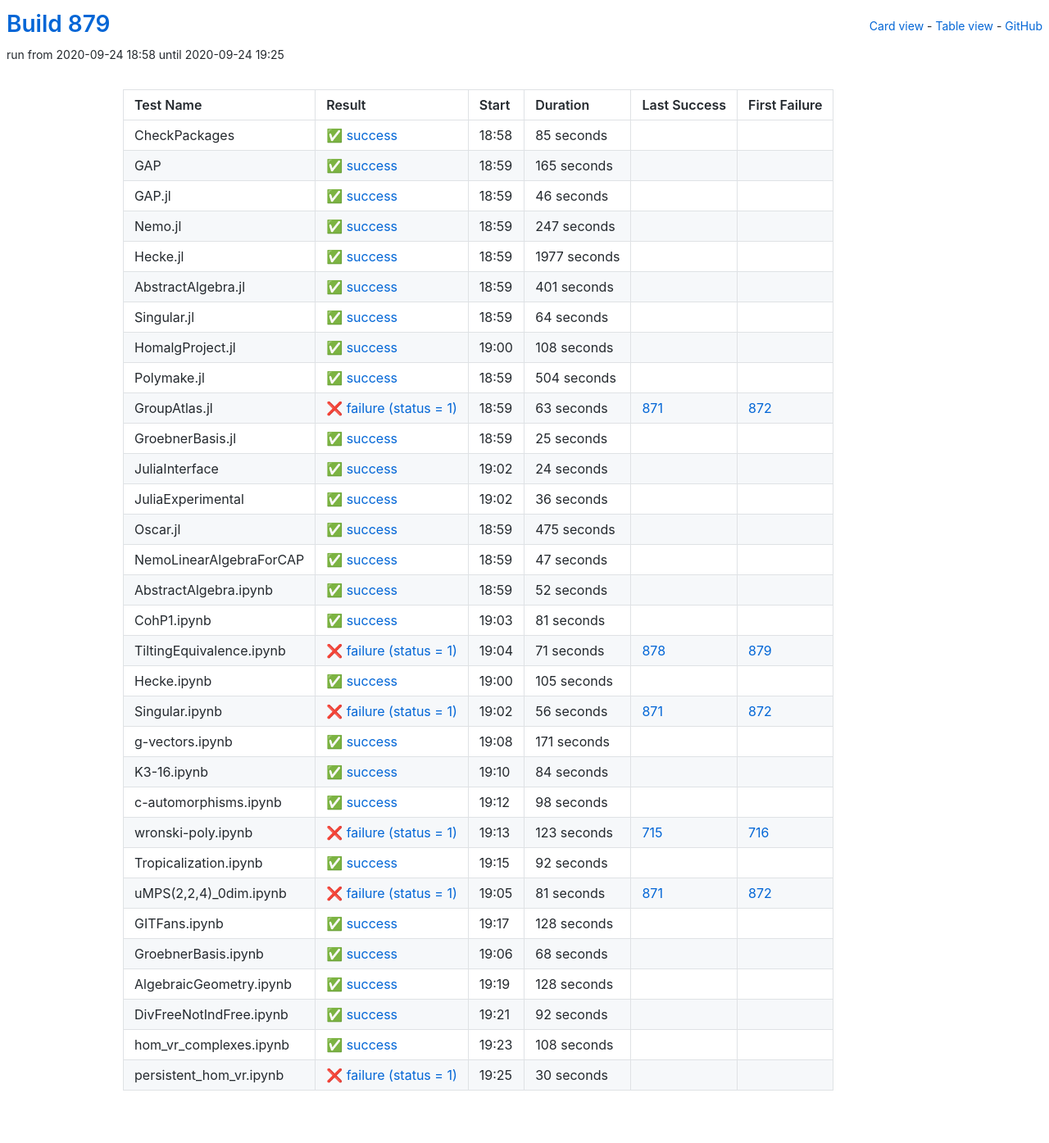
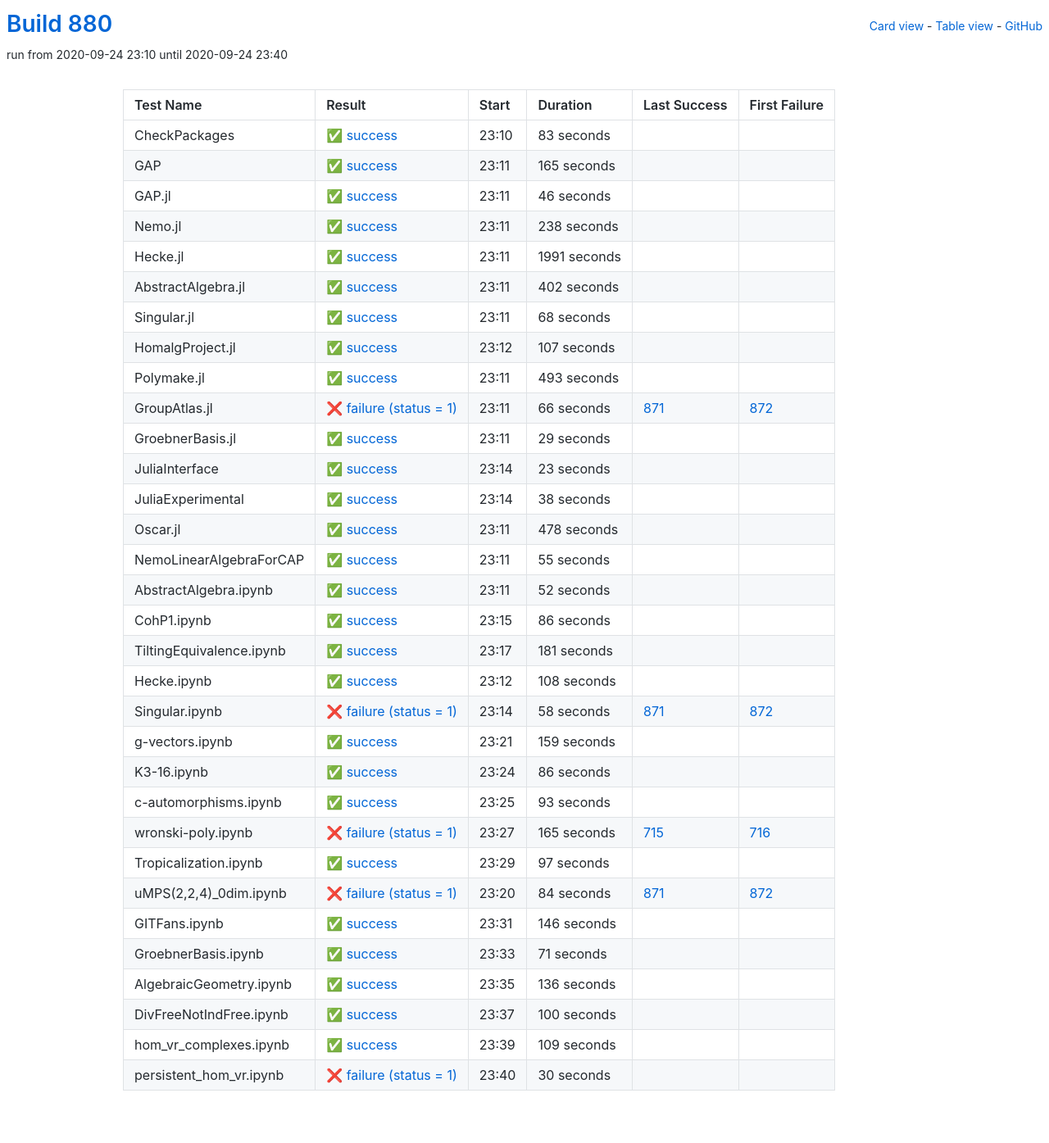
Before and after one commit to oscar-system/oscar-ci-status-stable, a Jekyll site: the page built from table.html, in a window 1280 px wide. Shown: the whole page at 82% size. Built offline with Jekyll 4.4.1, drawn with Linux system fonts in a browser that asks for light colours.

Commit message:
Build #880

```diff
--- a/_data/ci.yml
+++ b/_data/ci.yml
@@ -1,6 +1,6 @@
 ---
-build: 879
-build_url: https://oscarci.mathematik.uni-kl.de/job/oscar-stable/879/
+build: 880
+build_url: https://oscarci.mathematik.uni-kl.de/job/oscar-stable/880/
 job: oscar-stable
 organization: oscar-system
 repo: oscar-ci-status-stable
@@ -8,20 +8,20 @@ repourl: https://github.com/oscar-system/oscar-ci-status-stable
 tests:
 - name: CheckPackages
   id: checkpackages
-  log: https://oscarci.mathematik.uni-kl.de/job/oscar-stable/879/artifact/logs/build-879/CheckPackages.log
-  start: 2020-09-24 18:58
+  log: https://oscarci.mathematik.uni-kl.de/job/oscar-stable/880/artifact/logs/build-880/CheckPackages.log
+  start: 2020-09-24 23:10
   success: true
   exitcode: 0
   status: success
-  duration: 85
+  duration: 83
   last_success: false
   last_success_url:
   first_failure: false
   first_failure_url:
 - name: GAP
   id: gap
-  log: https://oscarci.mathematik.uni-kl.de/job/oscar-stable/879/artifact/logs/build-879/GAP.log
-  start: 2020-09-24 18:59
+  log: https://oscarci.mathematik.uni-kl.de/job/oscar-stable/880/artifact/logs/build-880/GAP.log
+  start: 2020-09-24 23:11
   success: true
   exitcode: 0
   status: success
@@ -32,8 +32,8 @@ tests:
   first_failure_url:
 - name: GAP.jl
   id: gap-jl
-  log: https://oscarci.mathematik.uni-kl.de/job/oscar-stable/879/artifact/logs/build-879/GAP.jl.log
-  start: 2020-09-24 18:59
+  log: https://oscarci.mathematik.uni-kl.de/job/oscar-stable/880/artifact/logs/build-880/GAP.jl.log
+  start: 2020-09-24 23:11
   success: true
   exitcode: 0
   status: success
@@ -44,152 +44,152 @@ tests:
   first_failure_url:
 - name: Nemo.jl
   id: nemo-jl
-  log: https://oscarci.mathematik.uni-kl.de/job/oscar-stable/879/artifact/logs/build-879/Nemo.jl.log
-  start: 2020-09-24 18:59
+  log: https://oscarci.mathematik.uni-kl.de/job/oscar-stable/880/artifact/logs/build-880/Nemo.jl.log
+  start: 2020-09-24 23:11
   success: true
   exitcode: 0
   status: success
-  duration: 247
+  duration: 238
   last_success: false
   last_success_url:
   first_failure: false
   first_failure_url:
 - name: Hecke.jl
   id: hecke-jl
-  log: https://oscarci.mathematik.uni-kl.de/job/oscar-stable/879/artifact/logs/build-879/Hecke.jl.log
-  start: 2020-09-24 18:59
+  log: https://oscarci.mathematik.uni-kl.de/job/oscar-stable/880/artifact/logs/build-880/Hecke.jl.log
+  start: 2020-09-24 23:11
   success: true
   exitcode: 0
   status: success
-  duration: 1977
+  duration: 1991
   last_success: false
   last_success_url:
   first_failure: false
   first_failure_url:
 - name: AbstractAlgebra.jl
   id: abstractalgebra-jl
-  log: https://oscarci.mathematik.uni-kl.de/job/oscar-stable/879/artifact/logs/build-879/AbstractAlgebra.jl.log
-  start: 2020-09-24 18:59
+  log: https://oscarci.mathematik.uni-kl.de/job/oscar-stable/880/artifact/logs/build-880/AbstractAlgebra.jl.log
+  start: 2020-09-24 23:11
   success: true
   exitcode: 0
   status: success
-  duration: 401
+  duration: 402
   last_success: false
   last_success_url:
   first_failure: false
   first_failure_url:
 - name: Singular.jl
   id: singular-jl
-  log: https://oscarci.mathematik.uni-kl.de/job/oscar-stable/879/artifact/logs/build-879/Singular.jl.log
-  start: 2020-09-24 18:59
+  log: https://oscarci.mathematik.uni-kl.de/job/oscar-stable/880/artifact/logs/build-880/Singular.jl.log
+  start: 2020-09-24 23:11
   success: true
   exitcode: 0
   status: success
-  duration: 64
+  duration: 68
   last_success: false
   last_success_url:
   first_failure: false
   first_failure_url:
 - name: HomalgProject.jl
   id: homalgproject-jl
-  log: https://oscarci.mathematik.uni-kl.de/job/oscar-stable/879/artifact/logs/build-879/HomalgProject.jl.log
-  start: 2020-09-24 19:00
+  log: https://oscarci.mathematik.uni-kl.de/job/oscar-stable/880/artifact/logs/build-880/HomalgProject.jl.log
+  start: 2020-09-24 23:12
   success: true
   exitcode: 0
   status: success
-  duration: 108
+  duration: 107
   last_success: false
   last_success_url:
   first_failure: false
   first_failure_url:
 - name: Polymake.jl
   id: polymake-jl
-  log: https://oscarci.mathematik.uni-kl.de/job/oscar-stable/879/artifact/logs/build-879/Polymake.jl.log
-  start: 2020-09-24 18:59
+  log: https://oscarci.mathematik.uni-kl.de/job/oscar-stable/880/artifact/logs/build-880/Polymake.jl.log
+  start: 2020-09-24 23:11
   success: true
   exitcode: 0
   status: success
-  duration: 504
+  duration: 493
   last_success: false
   last_success_url:
   first_failure: false
   first_failure_url:
 - name: GroupAtlas.jl
   id: groupatlas-jl
-  log: https://oscarci.mathematik.uni-kl.de/job/oscar-stable/879/artifact/logs/build-879/GroupAtlas.jl.log
-  start: 2020-09-24 18:59
+  log: https://oscarci.mathematik.uni-kl.de/job/oscar-stable/880/artifact/logs/build-880/GroupAtlas.jl.log
+  start: 2020-09-24 23:11
   success: false
   exitcode: 1
   status: failure
-  duration: 63
+  duration: 66
   last_success: 871
   last_success_url: https://oscarci.mathematik.uni-kl.de/job/oscar-stable/871/
   first_failure: 872
   first_failure_url: https://oscarci.mathematik.uni-kl.de/job/oscar-stable/872/
 - name: GroebnerBasis.jl
   id: groebnerbasis-jl
-  log: https://oscarci.mathematik.uni-kl.de/job/oscar-stable/879/artifact/logs/build-879/GroebnerBasis.jl.log
-  start: 2020-09-24 18:59
+  log: https://oscarci.mathematik.uni-kl.de/job/oscar-stable/880/artifact/logs/build-880/GroebnerBasis.jl.log
+  start: 2020-09-24 23:11
   success: true
   exitcode: 0
   status: success
-  duration: 25
+  duration: 29
   last_success: false
   last_success_url:
   first_failure: false
   first_failure_url:
 - name: JuliaInterface
   id: juliainterface
-  log: https://oscarci.mathematik.uni-kl.de/job/oscar-stable/879/artifact/logs/build-879/JuliaInterface.log
-  start: 2020-09-24 19:02
+  log: https://oscarci.mathematik.uni-kl.de/job/oscar-stable/880/artifact/logs/build-880/JuliaInterface.log
+  start: 2020-09-24 23:14
   success: true
   exitcode: 0
   status: success
-  duration: 24
+  duration: 23
   last_success: false
   last_success_url:
   first_failure: false
   first_failure_url:
 - name: JuliaExperimental
   id: juliaexperimental
-  log: https://oscarci.mathematik.uni-kl.de/job/oscar-stable/879/artifact/logs/build-879/JuliaExperimental.log
-  start: 2020-09-24 19:02
+  log: https://oscarci.mathematik.uni-kl.de/job/oscar-stable/880/artifact/logs/build-880/JuliaExperimental.log
+  start: 2020-09-24 23:14
   success: true
   exitcode: 0
   status: success
-  duration: 36
+  duration: 38
   last_success: false
   last_success_url:
   first_failure: false
   first_failure_url:
 - name: Oscar.jl
   id: oscar-jl
-  log: https://oscarci.mathematik.uni-kl.de/job/oscar-stable/879/artifact/logs/build-879/Oscar.jl.log
-  start: 2020-09-24 18:59
+  log: https://oscarci.mathematik.uni-kl.de/job/oscar-stable/880/artifact/logs/build-880/Oscar.jl.log
+  start: 2020-09-24 23:11
   success: true
   exitcode: 0
   status: success
-  duration: 475
+  duration: 478
   last_success: false
   last_success_url:
   first_failure: false
   first_failure_url:
 - name: NemoLinearAlgebraForCAP
   id: nemolinearalgebraforcap
-  log: https://oscarci.mathematik.uni-kl.de/job/oscar-stable/879/artifact/logs/build-879/NemoLinearAlgebraForCAP.log
-  start: 2020-09-24 18:59
+  log: https://oscarci.mathematik.uni-kl.de/job/oscar-stable/880/artifact/logs/build-880/NemoLinearAlgebraForCAP.log
+  start: 2020-09-24 23:11
   success: true
   exitcode: 0
   status: success
-  duration: 47
+  duration: 55
   last_success: false
   last_success_url:
   first_failure: false
   first_failure_url:
 - name: AbstractAlgebra.ipynb
   id: abstractalgebra-ipynb
-  log: https://oscarci.mathematik.uni-kl.de/job/oscar-stable/879/artifact/logs/build-879/AbstractAlgebra.ipynb.log
-  start: 2020-09-24 18:59
+  log: https://oscarci.mathematik.uni-kl.de/job/oscar-stable/880/artifact/logs/build-880/AbstractAlgebra.ipynb.log
+  start: 2020-09-24 23:11
   success: true
   exitcode: 0
   status: success
@@ -200,176 +200,32 @@ tests:
   first_failure_url:
 - name: CohP1.ipynb
   id: cohp1-ipynb
-  log: https://oscarci.mathematik.uni-kl.de/job/oscar-stable/879/artifact/logs/build-879/CohP1.ipynb.log
-  start: 2020-09-24 19:03
+  log: https://oscarci.mathematik.uni-kl.de/job/oscar-stable/880/artifact/logs/build-880/CohP1.ipynb.log
+  start: 2020-09-24 23:15
   success: true
   exitcode: 0
   status: success
-  duration: 81
+  duration: 86
   last_success: false
   last_success_url:
   first_failure: false
   first_failure_url:
 - name: TiltingEquivalence.ipynb
   id: tiltingequivalence-ipynb
-  log: https://oscarci.mathematik.uni-kl.de/job/oscar-stable/879/artifact/logs/build-879/TiltingEquivalence.ipynb.log
-  start: 2020-09-24 19:04
-  success: false
-  exitcode: 1
-  status: failure
-  duration: 71
-  last_success: 878
-  last_success_url: https://oscarci.mathematik.uni-kl.de/job/oscar-stable/878/
-  first_failure: 879
-  first_failure_url: https://oscarci.mathematik.uni-kl.de/job/oscar-stable/879/
-- name: Hecke.ipynb
-  id: hecke-ipynb
-  log: https://oscarci.mathematik.uni-kl.de/job/oscar-stable/879/artifact/logs/build-879/Hecke.ipynb.log
-  start: 2020-09-24 19:00
+  log: https://oscarci.mathematik.uni-kl.de/job/oscar-stable/880/artifact/logs/build-880/TiltingEquivalence.ipynb.log
+  start: 2020-09-24 23:17
   success: true
   exitcode: 0
   status: success
-  duration: 105
+  duration: 181
   last_success: false
   last_success_url:
   first_failure: false
   first_failure_url:
-- name: Singular.ipynb
-  id: singular-ipynb
-  log: https://oscarci.mathematik.uni-kl.de/job/oscar-stable/879/artifact/logs/build-879/Singular.ipynb.log
-  start: 2020-09-24 19:02
-  success: false
-  exitcode: 1
-  status: failure
-  duration: 56
-  last_success: 871
-  last_success_url: https://oscarci.mathematik.uni-kl.de/job/oscar-stable/871/
-  first_failure: 872
-  first_failure_url: https://oscarci.mathematik.uni-kl.de/job/oscar-stable/872/
-- name: g-vectors.ipynb
-  id: g-vectors-ipynb
-  log: https://oscarci.mathematik.uni-kl.de/job/oscar-stable/879/artifact/logs/build-879/g-vectors.ipynb.log
-  start: 2020-09-24 19:08
-  success: true
-  exitcode: 0
-  status: success
-  duration: 171
-  last_success: false
-  last_success_url:
-  first_failure: false
-  first_failure_url:
-- name: K3-16.ipynb
-  id: k3-16-ipynb
-  log: https://oscarci.mathematik.uni-kl.de/job/oscar-stable/879/artifact/logs/build-879/K3-16.ipynb.log
-  start: 2020-09-24 19:10
-  success: true
-  exitcode: 0
-  status: success
-  duration: 84
-  last_success: false
-  last_success_url:
-  first_failure: false
-  first_failure_url:
-- name: c-automorphisms.ipynb
-  id: c-automorphisms-ipynb
-  log: https://oscarci.mathematik.uni-kl.de/job/oscar-stable/879/artifact/logs/build-879/c-automorphisms.ipynb.log
-  start: 2020-09-24 19:12
-  success: true
-  exitcode: 0
-  status: success
-  duration: 98
-  last_success: false
-  last_success_url:
-  first_failure: false
-  first_failure_url:
-- name: wronski-poly.ipynb
-  id: wronski-poly-ipynb
-  log: https://oscarci.mathematik.uni-kl.de/job/oscar-stable/879/artifact/logs/build-879/wronski-poly.ipynb.log
-  start: 2020-09-24 19:13
-  success: false
-  exitcode: 1
-  status: failure
-  duration: 123
-  last_success: 715
-  last_success_url: https://oscarci.mathematik.uni-kl.de/job/oscar-stable/715/
-  first_failure: 716
-  first_failure_url: https://oscarci.mathematik.uni-kl.de/job/oscar-stable/716/
-- name: Tropicalization.ipynb
-  id: tropicalization-ipynb
-  log: https://oscarci.mathematik.uni-kl.de/job/oscar-stable/879/artifact/logs/build-879/Tropicalization.ipynb.log
-  start: 2020-09-24 19:15
-  success: true
-  exitcode: 0
-  status: success
-  duration: 92
-  last_success: false
-  last_success_url:
-  first_failure: false
-  first_failure_url:
-- name: uMPS(2,2,4)_0dim.ipynb
-  id: umps-2-2-4-0dim-ipynb
-  log: https://oscarci.mathematik.uni-kl.de/job/oscar-stable/879/artifact/logs/build-879/uMPS-2-2-4-_0dim.ipynb.log
-  start: 2020-09-24 19:05
-  success: false
-  exitcode: 1
-  status: failure
-  duration: 81
-  last_success: 871
-  last_success_url: https://oscarci.mathematik.uni-kl.de/job/oscar-stable/871/
-  first_failure: 872
-  first_failure_url: https://oscarci.mathematik.uni-kl.de/job/oscar-stable/872/
-- name: GITFans.ipynb
-  id: gitfans-ipynb
-  log: https://oscarci.mathematik.uni-kl.de/job/oscar-stable/879/artifact/logs/build-879/GITFans.ipynb.log
-  start: 2020-09-24 19:17
-  success: true
-  exitcode: 0
-  status: success
-  duration: 128
-  last_success: false
-  last_success_url:
-  first_failure: false
-  first_failure_url:
-- name: GroebnerBasis.ipynb
-  id: groebnerbasis-ipynb
-  log: https://oscarci.mathematik.uni-kl.de/job/oscar-stable/879/artifact/logs/build-879/GroebnerBasis.ipynb.log
-  start: 2020-09-24 19:06
-  success: true
-  exitcode: 0
-  status: success
-  duration: 68
-  last_success: false
-  last_success_url:
-  first_failure: false
-  first_failure_url:
-- name: AlgebraicGeometry.ipynb
-  id: algebraicgeometry-ipynb
-  log: https://oscarci.mathematik.uni-kl.de/job/oscar-stable/879/artifact/logs/build-879/AlgebraicGeometry.ipynb.log
-  start: 2020-09-24 19:19
-  success: true
-  exitcode: 0
-  status: success
-  duration: 128
-  last_success: false
-  last_success_url:
-  first_failure: false
-  first_failure_url:
-- name: DivFreeNotIndFree.ipynb
-  id: divfreenotindfree-ipynb
-  log: https://oscarci.mathematik.uni-kl.de/job/oscar-stable/879/artifact/logs/build-879/DivFreeNotIndFree.ipynb.log
-  start: 2020-09-24 19:21
-  success: true
-  exitcode: 0
-  status: success
-  duration: 92
-  last_success: false
-  last_success_url:
-  first_failure: false
-  first_failure_url:
-- name: hom_vr_complexes.ipynb
-  id: hom-vr-complexes-ipynb
-  log: https://oscarci.mathematik.uni-kl.de/job/oscar-stable/879/artifact/logs/build-879/hom_vr_complexes.ipynb.log
-  start: 2020-09-24 19:23
+- name: Hecke.ipynb
+  id: hecke-ipynb
+  log: https://oscarci.mathematik.uni-kl.de/job/oscar-stable/880/artifact/logs/build-880/Hecke.ipynb.log
+  start: 2020-09-24 23:12
   success: true
   exitcode: 0
   status: success
@@ -378,10 +234,154 @@ tests:
   last_success_url:
   first_failure: false
   first_failure_url:
+- name: Singular.ipynb
+  id: singular-ipynb
+  log: https://oscarci.mathematik.uni-kl.de/job/oscar-stable/880/artifact/logs/build-880/Singular.ipynb.log
+  start: 2020-09-24 23:14
+  success: false
+  exitcode: 1
+  status: failure
+  duration: 58
+  last_success: 871
+  last_success_url: https://oscarci.mathematik.uni-kl.de/job/oscar-stable/871/
+  first_failure: 872
+  first_failure_url: https://oscarci.mathematik.uni-kl.de/job/oscar-stable/872/
+- name: g-vectors.ipynb
+  id: g-vectors-ipynb
+  log: https://oscarci.mathematik.uni-kl.de/job/oscar-stable/880/artifact/logs/build-880/g-vectors.ipynb.log
+  start: 2020-09-24 23:21
+  success: true
+  exitcode: 0
+  status: success
+  duration: 159
+  last_success: false
+  last_success_url:
+  first_failure: false
+  first_failure_url:
+- name: K3-16.ipynb
+  id: k3-16-ipynb
+  log: https://oscarci.mathematik.uni-kl.de/job/oscar-stable/880/artifact/logs/build-880/K3-16.ipynb.log
+  start: 2020-09-24 23:24
+  success: true
+  exitcode: 0
+  status: success
+  duration: 86
+  last_success: false
+  last_success_url:
+  first_failure: false
+  first_failure_url:
+- name: c-automorphisms.ipynb
+  id: c-automorphisms-ipynb
+  log: https://oscarci.mathematik.uni-kl.de/job/oscar-stable/880/artifact/logs/build-880/c-automorphisms.ipynb.log
+  start: 2020-09-24 23:25
+  success: true
+  exitcode: 0
+  status: success
+  duration: 93
+  last_success: false
+  last_success_url:
+  first_failure: false
+  first_failure_url:
+- name: wronski-poly.ipynb
+  id: wronski-poly-ipynb
+  log: https://oscarci.mathematik.uni-kl.de/job/oscar-stable/880/artifact/logs/build-880/wronski-poly.ipynb.log
+  start: 2020-09-24 23:27
+  success: false
+  exitcode: 1
+  status: failure
+  duration: 165
+  last_success: 715
+  last_success_url: https://oscarci.mathematik.uni-kl.de/job/oscar-stable/715/
+  first_failure: 716
+  first_failure_url: https://oscarci.mathematik.uni-kl.de/job/oscar-stable/716/
+- name: Tropicalization.ipynb
+  id: tropicalization-ipynb
+  log: https://oscarci.mathematik.uni-kl.de/job/oscar-stable/880/artifact/logs/build-880/Tropicalization.ipynb.log
+  start: 2020-09-24 23:29
+  success: true
+  exitcode: 0
+  status: success
+  duration: 97
+  last_success: false
+  last_success_url:
+  first_failure: false
+  first_failure_url:
+- name: uMPS(2,2,4)_0dim.ipynb
+  id: umps-2-2-4-0dim-ipynb
+  log: https://oscarci.mathematik.uni-kl.de/job/oscar-stable/880/artifact/logs/build-880/uMPS-2-2-4-_0dim.ipynb.log
+  start: 2020-09-24 23:20
+  success: false
+  exitcode: 1
+  status: failure
+  duration: 84
+  last_success: 871
+  last_success_url: https://oscarci.mathematik.uni-kl.de/job/oscar-stable/871/
+  first_failure: 872
+  first_failure_url: https://oscarci.mathematik.uni-kl.de/job/oscar-stable/872/
+- name: GITFans.ipynb
+  id: gitfans-ipynb
+  log: https://oscarci.mathematik.uni-kl.de/job/oscar-stable/880/artifact/logs/build-880/GITFans.ipynb.log
+  start: 2020-09-24 23:31
+  success: true
+  exitcode: 0
+  status: success
+  duration: 146
+  last_success: false
+  last_success_url:
+  first_failure: false
+  first_failure_url:
+- name: GroebnerBasis.ipynb
+  id: groebnerbasis-ipynb
+  log: https://oscarci.mathematik.uni-kl.de/job/oscar-stable/880/artifact/logs/build-880/GroebnerBasis.ipynb.log
+  start: 2020-09-24 23:33
+  success: true
+  exitcode: 0
+  status: success
+  duration: 71
+  last_success: false
+  last_success_url:
+  first_failure: false
+  first_failure_url:
+- name: AlgebraicGeometry.ipynb
+  id: algebraicgeometry-ipynb
+  log: https://oscarci.mathematik.uni-kl.de/job/oscar-stable/880/artifact/logs/build-880/AlgebraicGeometry.ipynb.log
+  start: 2020-09-24 23:35
+  success: true
+  exitcode: 0
+  status: success
+  duration: 136
+  last_success: false
+  last_success_url:
+  first_failure: false
+  first_failure_url:
+- name: DivFreeNotIndFree.ipynb
+  id: divfreenotindfree-ipynb
+  log: https://oscarci.mathematik.uni-kl.de/job/oscar-stable/880/artifact/logs/build-880/DivFreeNotIndFree.ipynb.log
+  start: 2020-09-24 23:37
+  success: true
+  exitcode: 0
+  status: success
+  duration: 100
+  last_success: false
+  last_success_url:
+  first_failure: false
+  first_failure_url:
+- name: hom_vr_complexes.ipynb
+  id: hom-vr-complexes-ipynb
+  log: https://oscarci.mathematik.uni-kl.de/job/oscar-stable/880/artifact/logs/build-880/hom_vr_complexes.ipynb.log
+  start: 2020-09-24 23:39
+  success: true
+  exitcode: 0
+  status: success
+  duration: 109
+  last_success: false
+  last_success_url:
+  first_failure: false
+  first_failure_url:
 - name: persistent_hom_vr.ipynb
   id: persistent-hom-vr-ipynb
-  log: https://oscarci.mathematik.uni-kl.de/job/oscar-stable/879/artifact/logs/build-879/persistent_hom_vr.ipynb.log
-  start: 2020-09-24 19:25
+  log: https://oscarci.mathematik.uni-kl.de/job/oscar-stable/880/artifact/logs/build-880/persistent_hom_vr.ipynb.log
+  start: 2020-09-24 23:40
   success: false
   exitcode: 1
   status: failure
```
Also changed, not shown: README.md.
